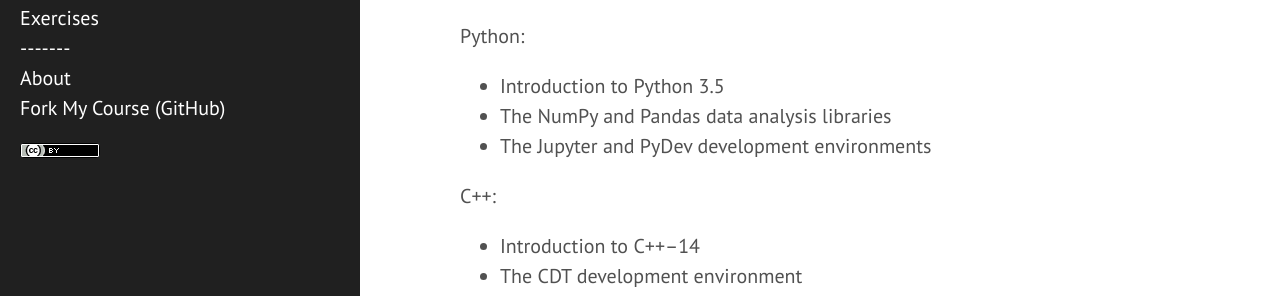
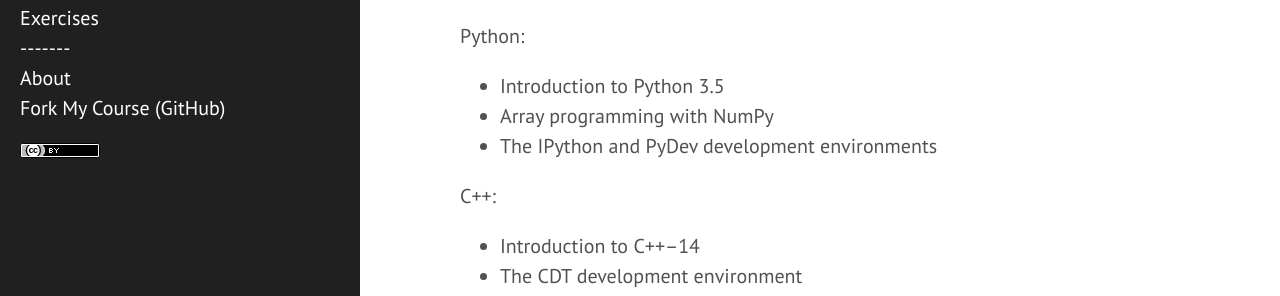
Before and after one commit to ornl-training/ornl-training.github.io, a Jekyll site: the page built from programming.md, in a window 1280 px wide and 1220 px high. Shown: the part 539-835 px from the top of the window. Built offline with Jekyll 4.4.1, drawn with Linux system fonts in a browser that asks for light colours.

Commit message:
Update programming.md

```diff
--- a/programming.md
+++ b/programming.md
@@ -20,8 +20,8 @@ Basics:
 Python:
 
 * Introduction to Python 3.5
-* The NumPy and Pandas data analysis libraries
-* The Jupyter and PyDev development environments
+* Array programming with NumPy
+* The IPython and PyDev development environments
 
 C++:
 
```
